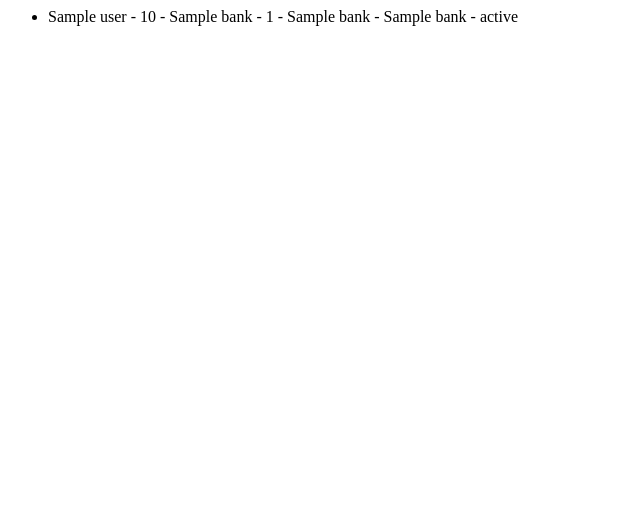
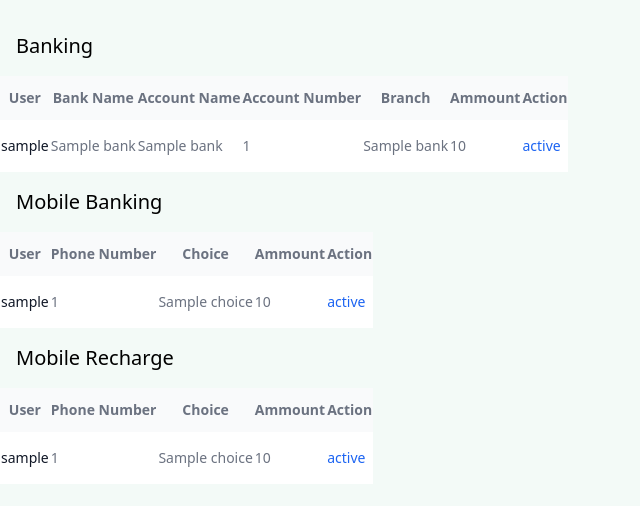
Before and after one commit to MitsukoK/TakaPakhiAws, a Django app: template useraccount/templates/dashboard_items.html in a window 1280 px wide. Shown: the top 506 px of the page, without its empty margins (0-640 px from the left). Run offline with Django 4.2, Linux system fonts and the light colour scheme; the template is opened without the code that fills it: most values are stand-ins (such as "Sample title", 1, 10 or a date in 2020); style sheets or scripts are compiled from the project's sources; some libraries are stand-ins or nearby versions.

Commit message:
fuck this pp2

```diff
--- a/useraccount/templates/dashboard_items.html
+++ b/useraccount/templates/dashboard_items.html
@@ -1,14 +1,128 @@
-<div class="mr-64">
-  {% comment %}
-  <h2 class="font-bold text-blue-100 text-5xl">ksdfjlsdk</h2>
-  {% endcomment %}
-  <ul>
-    {% for bank in object_list %}
-    <li>
-      {{ bank.user }} - {{ bank.amount }} - {{ bank.bank_name }} -
-      {{bank.bank_account_number }} - {{ bank.bank_account_name }} -
-      {{bank.branch_name}} - {{bank.status}}
-    </li>
-    {% endfor %}
-  </ul>
+{% extends "_requests.html" %} {% block content %}
+<h1 class="text-xl p-4">Banking</h1>
+<div class="overflow-x-auto relative shadow-md sm:rounded-lg">
+  <table class="w-full text-sm text-left text-gray-500 dark:text-gray-400">
+    <thead
+      class="text-xs text-gray-700 uppercase bg-gray-50 dark:bg-gray-700 dark:text-gray-400">
+      <tr>
+        <th scope="col" class="py-3 px-6">User</th>
+        <th scope="col" class="py-3 px-6">Bank Name</th>
+        <th scope="col" class="py-3 px-6">Account Name</th>
+        <th scope="col" class="py-3 px-6">Account Number</th>
+        <th scope="col" class="py-3 px-6">Branch</th>
+        <th scope="col" class="py-3 px-6">Ammount</th>
+        <th scope="col" class="py-3 px-6">Action</th>
+      </tr>
+    </thead>
+    <tbody>
+      {% for bank in Banking %}
+      <tr class="bg-white border-b dark:bg-gray-800 dark:border-gray-700">
+        <th
+          scope="row"
+          class="py-4 px-6 font-medium text-gray-900 whitespace-nowrap dark:text-white">
+          {{bank.user.username}}
+        </th>
+        <td class="py-4 px-6">{{bank.bank_name}}</td>
+        <td class="py-4 px-6">{{bank.bank_account_name}}</td>
+        <td class="py-4 px-6">{{bank.bank_account_number}}</td>
+        <td class="py-4 px-6">{{bank.branch_name}}</td>
+        <td class="py-4 px-6">{{bank.amount}}</td>
+        <td class="py-4 px-6">
+          {% if 'Declined' in bank.status %}
+          <p
+            class="font-medium text-red-600 dark:text-red-500 hover:underline-offset-0">
+            {{bank.status}}
+          </p>
+          {% elif 'Approved' in bank.status%}
+          <p
+            class="font-medium text-green-600 dark:text-green-500 hover:underline">
+            {{bank.status}}
+          </p>
+          {% else %}
+          <a
+            href="#"
+            class="font-medium text-blue-600 dark:text-blue-500 hover:underline"
+            >{{bank.status}}</a
+          >
+          {% endif %}
+        </td>
+      </tr>
+      {% endfor %}
+    </tbody>
+  </table>
 </div>
+
+<h1 class="text-xl p-4">Mobile Banking</h1>
+<div class="overflow-x-auto relative shadow-md sm:rounded-lg">
+  <table class="w-full text-sm text-left text-gray-500 dark:text-gray-400">
+    <thead
+      class="text-xs text-gray-700 uppercase bg-gray-50 dark:bg-gray-700 dark:text-gray-400">
+      <tr>
+        <th scope="col" class="py-3 px-6">User</th>
+        <th scope="col" class="py-3 px-6">Phone Number</th>
+        <th scope="col" class="py-3 px-6">Choice</th>
+        <th scope="col" class="py-3 px-6">Ammount</th>
+        <th scope="col" class="py-3 px-6">Action</th>
+      </tr>
+    </thead>
+    <tbody>
+      {% for bank in MobileBank %}
+      <tr class="bg-white border-b dark:bg-gray-800 dark:border-gray-700">
+        <th
+          scope="row"
+          class="py-4 px-6 font-medium text-gray-900 whitespace-nowrap dark:text-white">
+          {{bank.user.username}}
+        </th>
+        <td class="py-4 px-6">{{bank.phone_number}}</td>
+        <td class="py-4 px-6">{{bank.choice}}</td>
+        <td class="py-4 px-6">{{bank.amount}}</td>
+        <td class="py-4 px-6">
+          <a
+            href="#"
+            class="font-medium text-blue-600 dark:text-blue-500 hover:underline"
+            >{{bank.status}}</a
+          >
+        </td>
+      </tr>
+      {% endfor %}
+    </tbody>
+  </table>
+</div>
+
+<h1 class="text-xl p-4">Mobile Recharge</h1>
+<div class="overflow-x-auto relative shadow-md sm:rounded-lg">
+  <table class="w-full text-sm text-left text-gray-500 dark:text-gray-400">
+    <thead
+      class="text-xs text-gray-700 uppercase bg-gray-50 dark:bg-gray-700 dark:text-gray-400">
+      <tr>
+        <th scope="col" class="py-3 px-6">User</th>
+        <th scope="col" class="py-3 px-6">Phone Number</th>
+        <th scope="col" class="py-3 px-6">Choice</th>
+        <th scope="col" class="py-3 px-6">Ammount</th>
+        <th scope="col" class="py-3 px-6">Action</th>
+      </tr>
+    </thead>
+    <tbody>
+      {% for bank in MobileBank %}
+      <tr class="bg-white border-b dark:bg-gray-800 dark:border-gray-700">
+        <th
+          scope="row"
+          class="py-4 px-6 font-medium text-gray-900 whitespace-nowrap dark:text-white">
+          {{bank.user.username}}
+        </th>
+        <td class="py-4 px-6">{{bank.phone_number}}</td>
+        <td class="py-4 px-6">{{bank.choice}}</td>
+        <td class="py-4 px-6">{{bank.amount}}</td>
+        <td class="py-4 px-6">
+          <a
+            href="#"
+            class="font-medium text-blue-600 dark:text-blue-500 hover:underline"
+            >{{bank.status}}</a
+          >
+        </td>
+      </tr>
+      {% endfor %}
+    </tbody>
+  </table>
+</div>
+{% endblock content %}
--- a/useraccount/urls.py
+++ b/useraccount/urls.py
@@ -1,5 +1,5 @@
 from django.urls import path
-from .views import login, logouth, RegisterFormView, DashboardView
+from .views import login, logouth, RegisterFormView, DashboardView, dashboard
 
 urlpatterns = [
     # path("", UserView.as_view(), name="userview"),
@@ -9,5 +9,6 @@ urlpatterns = [
     path(
         "register/", RegisterFormView.as_view(), name="register_form"
     ),  # RegisterFormView
-    path("dashboard/", DashboardView.as_view(), name="dashboard_items"),
+    # path("dashboard/", DashboardView.as_view(), name="dashboard_items"),
+    path("dashboard/", dashboard, name="dashboard_items"),
 ]
```
Also changed, not shown: useraccount/views.py (+11 -0 lines).
